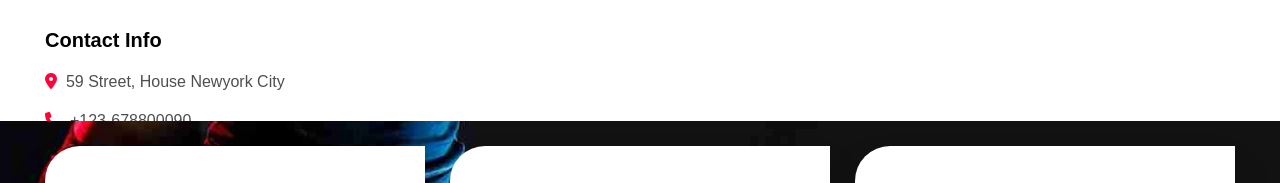
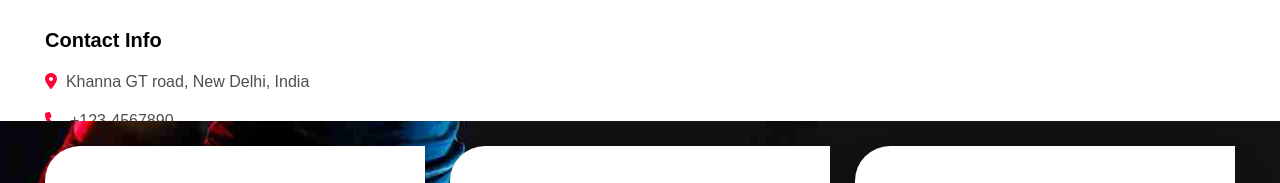
Before and after one commit to Daystar/portfolio-fitness-website, a React (Create React App) app: page / in a window 1280 px wide. Shown: the part 679-862 px from the top of the page. Built offline with nearby package versions, Linux system fonts and the light colour scheme; no server answers.

Commit message:
Navbar added gallery

```diff
--- a/src/components/Nav/Navbar.jsx
+++ b/src/components/Nav/Navbar.jsx
@@ -224,11 +224,11 @@ function Navbar() {
                   <h3 className="text-[2rem] font-bold">Contact Info</h3>
                   <p className="text-[1.6rem] font-medium text-[#000000b1] hover:text-[#ff0336] cursor-pointer ease-in duration-200">
                     <i className="fa-solid fa-location-dot text-[#ff0336]"></i>
-                    &nbsp; 59 Street, House Newyork City
+                    &nbsp; Khanna GT road, New Delhi, India
                   </p>
                   <p className="text-[1.6rem] font-medium text-[#000000b1] hover:text-[#ff0336] cursor-pointer ease-in duration-200">
                     <i className="fa-solid fa-phone text-[#ff0336]"></i>&nbsp;
-                    +123-678800090
+                    +123-4567890
                   </p>
                   <p className="text-[1.6rem] font-medium text-[#000000b1] hover:text-[#ff0336] cursor-pointer ease-in duration-200">
                     <i className="fa-solid fa-envelope text-[#ff0336]"></i>
```
